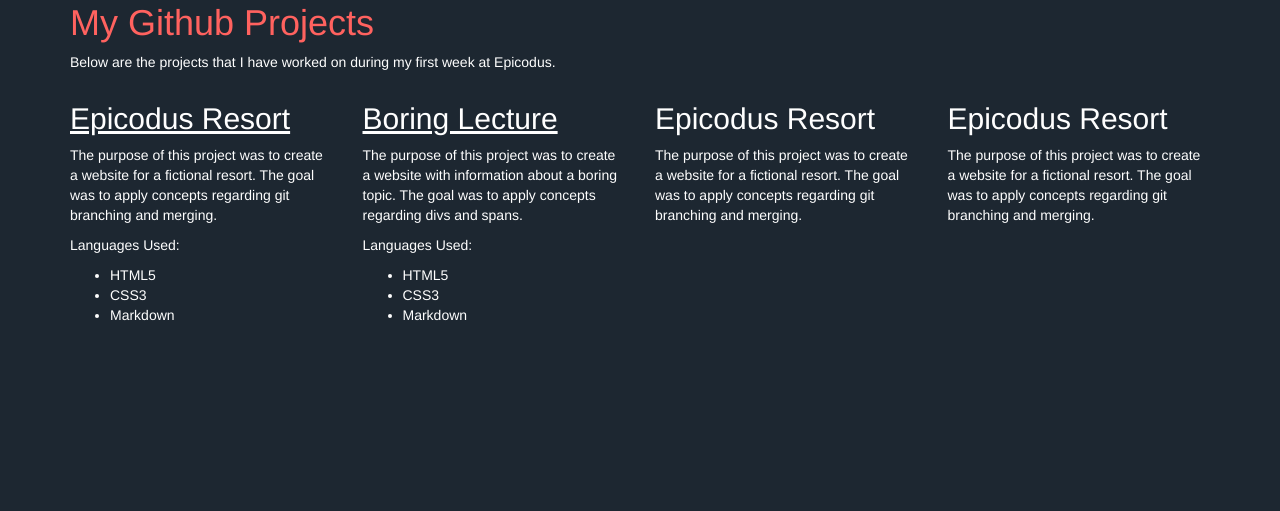
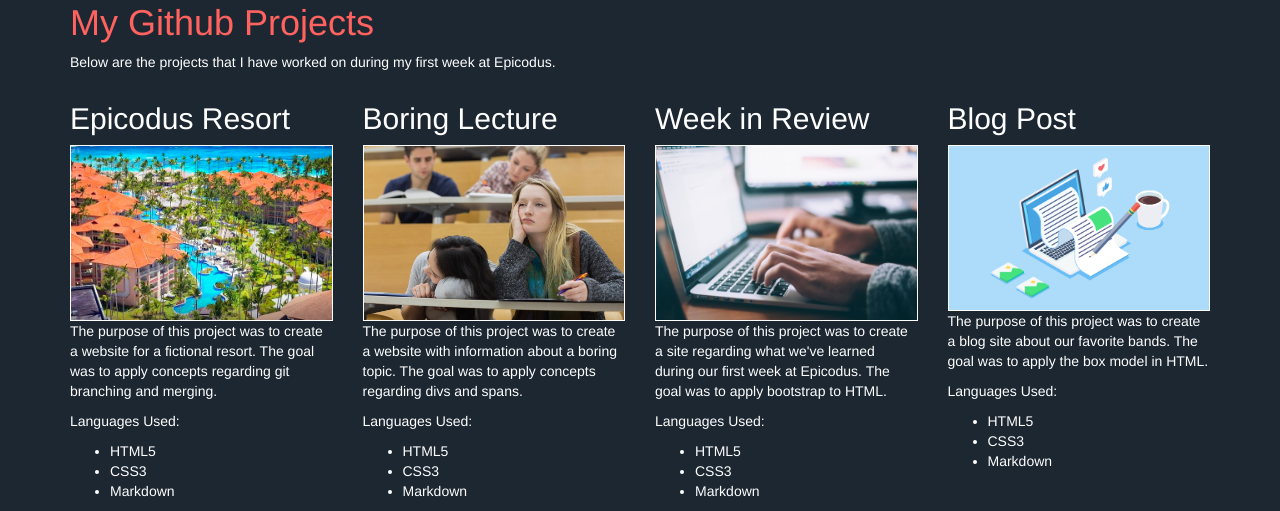
Before and after one commit to brandanpdx/portfolio-landing-page, a plain HTML site: page index.html in a window 1280 px wide. Shown: the part 1073-1584 px from the top of the page. Before the commit the page ends 1408 px from the top, so only its background shows below. Drawn offline with Linux system fonts and the light colour scheme.

Commit message:
add images to github links

```diff
--- a/css/styles.css
+++ b/css/styles.css
@@ -16,7 +16,6 @@ h1 {
 
 a {
   color: white;
-  text-decoration: underline;
 }
 
 .photography-row-1 img {
@@ -31,6 +30,29 @@ a {
   padding: 5px;
 }
 
+.github1 img {
+  max-width: 100%;
+  height: auto;
+  border: 1px solid white;
+}
+
+.github2 img {
+  max-width: 100%;
+  height: auto;
+  border: 1px solid white;
+}
+
+.github3 img {
+  max-width: 100%;
+  height: auto;
+  border: 1px solid white;
+}
+
+.github4 img {
+  max-width: 100%;
+  height: auto;
+  border: 1px solid white;
+}
 
 /* * {
   border: 1px solid white;
--- a/index.html
+++ b/index.html
@@ -84,6 +84,7 @@
         <div class="github1">
           <div class="col-md-3">
             <h2><a href="https://github.com/brandanpdx/resort-website">Epicodus Resort</a></h2>
+            <img src="img/resort.png" alt="A picture of a resort">
             <p>The purpose of this project was to create a website for a fictional resort.  The goal was to apply concepts regarding git branching and merging.</p>
             <p>Languages Used:</p>
             <ul>
@@ -96,6 +97,7 @@
         <div class="github2">
           <div class="col-md-3">
             <h2><a href="https://github.com/brandanpdx/boring-lecture">Boring Lecture</a></h2>
+            <img src="img/boring-lecture.jpg" alt="A picture of a boring lecture">
             <p>The purpose of this project was to create a website with information about a boring topic.  The goal was to apply concepts regarding divs and spans.</p>
             <p>Languages Used:</p>
             <ul>
@@ -107,21 +109,30 @@
         </div>
         <div class="github3">
           <div class="col-md-3">
-            <h2>Epicodus Resort</h2>
-            <p>The purpose of this project was to create a website for a fictional resort.  The goal was to apply concepts regarding git branching and merging.</p>
+            <h2><a href="https://github.com/brandanpdx/week-in-review">Week in Review</a></h2>
+            <img src="img/week-in-review.jpg" alt="A picture of hands on a keyboard">
+            <p>The purpose of this project was to create a site regarding what we've learned during our first week at Epicodus. The goal was to apply bootstrap to HTML.</p>
+            <p>Languages Used:</p>
+            <ul>
+              <li>HTML5</li>
+              <li>CSS3</li>
+              <li>Markdown</li>
+            </ul>
           </div>
         </div>
         <div class="github4">
           <div class="col-md-3">
-            <h2>Epicodus Resort</h2>
-            <p>The purpose of this project was to create a website for a fictional resort.  The goal was to apply concepts regarding git branching and merging.</p>
+            <h2><a href="https://github.com/brandanpdx/blog-post">Blog Post</a></h2>
+            <img src="img/blog-post.png" alt="A picture blogging">
+            <p>The purpose of this project was to create a blog site about our favorite bands. The goal was to apply the box model in HTML.</p>
+            <p>Languages Used:</p>
+            <ul>
+              <li>HTML5</li>
+              <li>CSS3</li>
+              <li>Markdown</li>
           </div>
         </div>
-
-
-
       </div>
-
     </div>
   </body>
 </html>
```
Also changed, not shown: img/blog-post.png (added), img/boring-lecture.jpg (added), img/resort.png (added), img/week-in-review.jpg (added).
